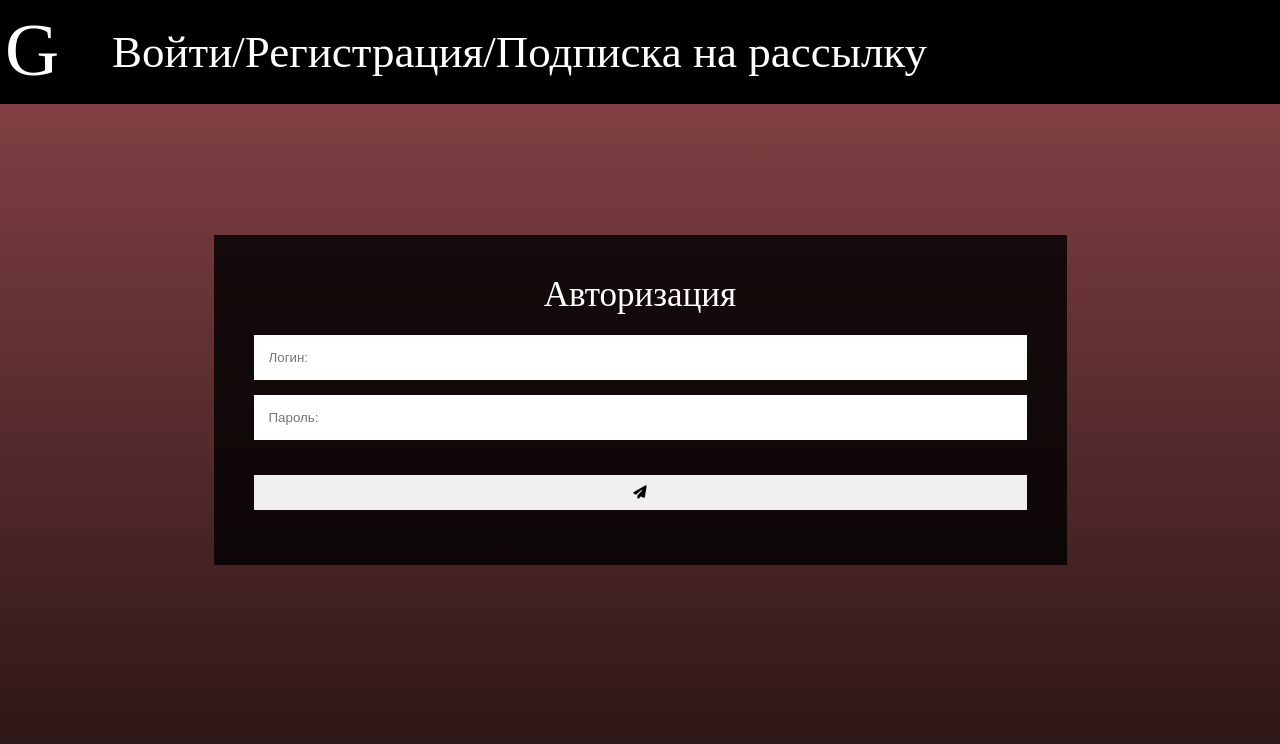
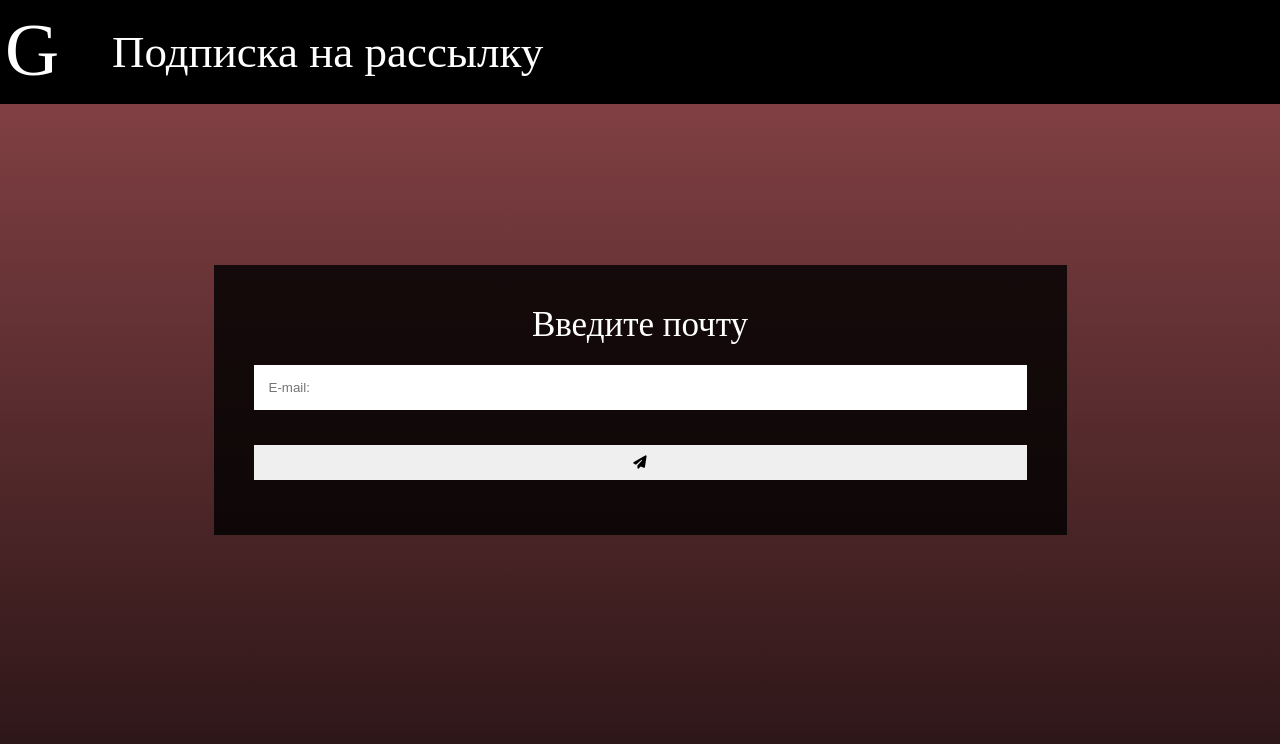
Before and after one commit to ghdqq/gastronomicjudges, a plain HTML site: page login.html in a window 1280 px wide. Drawn offline with Linux system fonts and the light colour scheme.

Commit message:
Update login.html

```diff
--- a/login.html
+++ b/login.html
@@ -112,15 +112,15 @@ body {
 				<a href="index.html" style="text-decoration: none; color: inherit;">
 						<div class="logo">G</div>
 				</a>
-				<div class="section-title">Войти/Регистрация/Подписка на рассылку</div>
+				<div class="section-title">Подписка на рассылку</div>
 		</div>
 
         <form action="#" class="login-form" name="submit-to-google-sheet">
-            <p>Авторизация</p> <!-- Надпись "Авторизация" теперь внутри формы -->
+            <p>Введите почту</p> <!-- Надпись "Авторизация" теперь внутри формы -->
 
-            <input type="email" name="email" id="email" autocomplete="off" placeholder="Логин: " required>
+            <input type="email" name="email" id="email" autocomplete="off" placeholder="E-mail: " required>
 
-            <input type="password" name="password" id="password" autocomplete="off" placeholder="Пароль: " required>
+
 
             <button type="submit"><i class="fas fa-paper-plane"></i></button>
 
```
